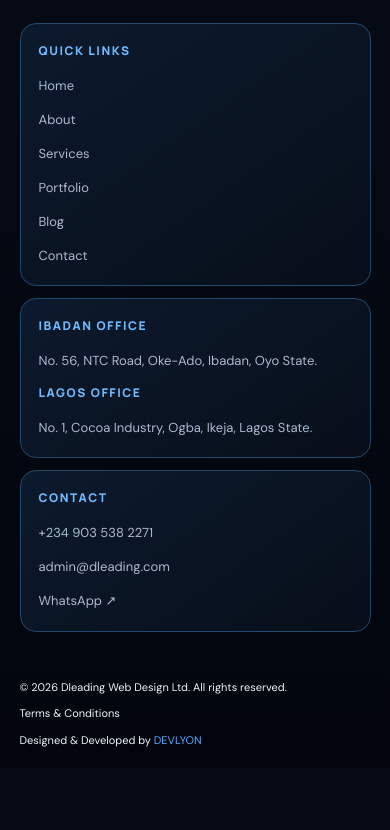
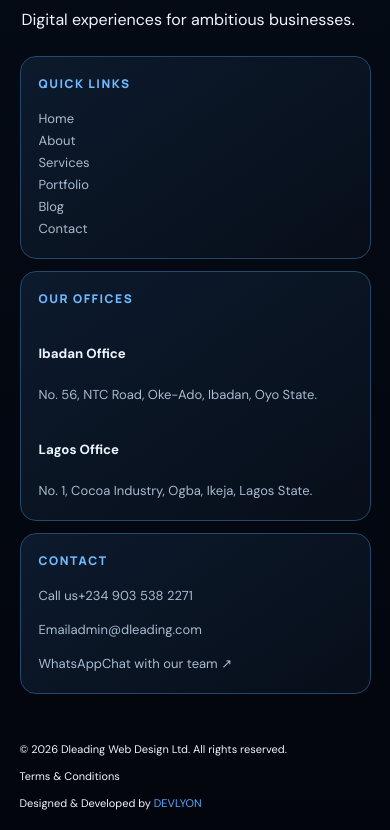
Before and after one commit to trademonarchcodes/dleading-website-redesign, a plain HTML site: page blog.html in a window 390 px wide. Shown: the part 2664-3494 px from the top of the page. Before the commit the page ends 3432 px from the top, so only its background shows below. Drawn offline with Linux system fonts and the light colour scheme.

Commit message:
Improve structured responsive footer on all interior pages

```diff
--- a/blog.html
+++ b/blog.html
@@ -13,4 +13,34 @@
 </div><p class="blog-empty" id="blog-empty" hidden>No articles match that search. Try another phrase or category.</p></section>
 <section class="section cta"><p class="eyebrow blue">READY TO MOVE FORWARD?</p><h2>Let's build something<br><span>that works.</span></h2><p>Have a website or digital project in mind? Tell us what you're looking to achieve.</p><a class="button light" href="contact.html">Start a conversation ↗</a></section>
 </main>
-<footer class="footer"><div class="footer-main"><div class="footer-brand"><a class="brand" href="index.html"><span class="brand-mark" aria-hidden="true"></span><span class="brand-text">DLEADING<small>WEB DESIGN LTD</small></span></a><p>Design. Develop. Grow.</p></div><div><h4>Quick links</h4><a href="index.html">Home</a><a href="about.html">About</a><a href="services.html">Services</a><a href="portfolio.html">Portfolio</a><a href="blog.html">Blog</a><a href="contact.html">Contact</a></div><div><h4>Ibadan Office</h4><p>No. 56, NTC Road, Oke-Ado, Ibadan, Oyo State.</p><h4>Lagos Office</h4><p>No. 1, Cocoa Industry, Ogba, Ikeja, Lagos State.</p></div><div><h4>Contact</h4><a href="tel:+2349035382271">+234 903 538 2271</a><a href="mailto:admin@dleading.com">admin@dleading.com</a><a href="https://wa.me/2349035382271">WhatsApp ↗</a></div></div><div class="footer-bottom"><span>© 2026 Dleading Web Design Ltd. All rights reserved.</span><span>Terms & Conditions</span><span class="dev-credit">Designed & Developed by <a href="https://devlyon.pages.dev/" target="_blank" rel="noopener">DEVLYON</a></span></div></footer><script src="script.js"></script></body></html>
+<footer class="footer">
+  <div class="footer-main">
+    <div class="footer-brand">
+      <a class="brand" href="index.html"><span class="brand-mark" aria-hidden="true"></span><span class="brand-text">DLEADING<small>WEB DESIGN LTD</small></span></a>
+      <p>Design. Develop. Grow.</p>
+      <span class="footer-brand-note">Digital experiences for ambitious businesses.</span>
+    </div>
+    <div class="footer-group footer-quick-links">
+      <h4>Quick links</h4>
+      <nav class="footer-link-list" aria-label="Footer navigation">
+        <a href="index.html">Home</a><a href="about.html">About</a><a href="services.html">Services</a><a href="portfolio.html">Portfolio</a><a href="blog.html">Blog</a><a href="contact.html">Contact</a>
+      </nav>
+    </div>
+    <div class="footer-group footer-offices">
+      <h4>Our offices</h4>
+      <section class="footer-office"><h5>Ibadan Office</h5><p>No. 56, NTC Road, Oke-Ado, Ibadan, Oyo State.</p></section>
+      <section class="footer-office"><h5>Lagos Office</h5><p>No. 1, Cocoa Industry, Ogba, Ikeja, Lagos State.</p></section>
+    </div>
+    <div class="footer-group footer-contact">
+      <h4>Contact</h4>
+      <a class="footer-contact-item" href="tel:+2349035382271"><span class="footer-contact-label">Call us</span><span>+234 903 538 2271</span></a>
+      <a class="footer-contact-item" href="mailto:admin@dleading.com"><span class="footer-contact-label">Email</span><span>admin@dleading.com</span></a>
+      <a class="footer-contact-item footer-whatsapp" href="https://wa.me/2349035382271" target="_blank" rel="noopener"><span class="footer-contact-label">WhatsApp</span><span>Chat with our team ↗</span></a>
+    </div>
+  </div>
+  <div class="footer-bottom">
+    <span>© 2026 Dleading Web Design Ltd. All rights reserved.</span>
+    <a href="terms.html">Terms &amp; Conditions</a>
+    <span class="dev-credit">Designed &amp; Developed by <a href="https://devlyon.pages.dev/" target="_blank" rel="noopener">DEVLYON</a></span>
+  </div>
+</footer><script src="script.js"></script></body></html>
```
